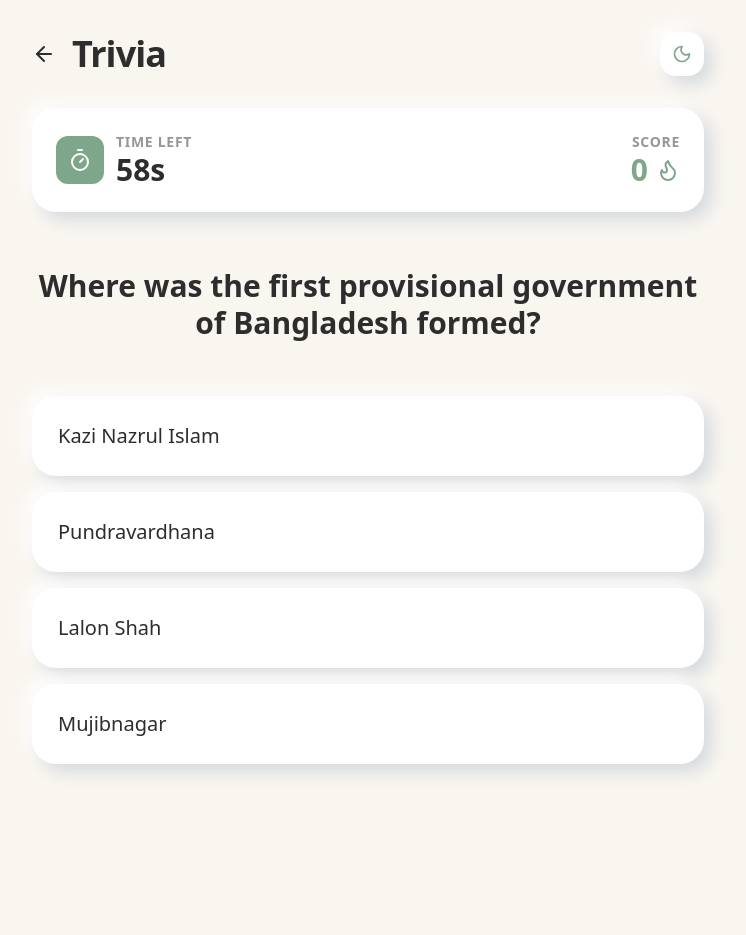
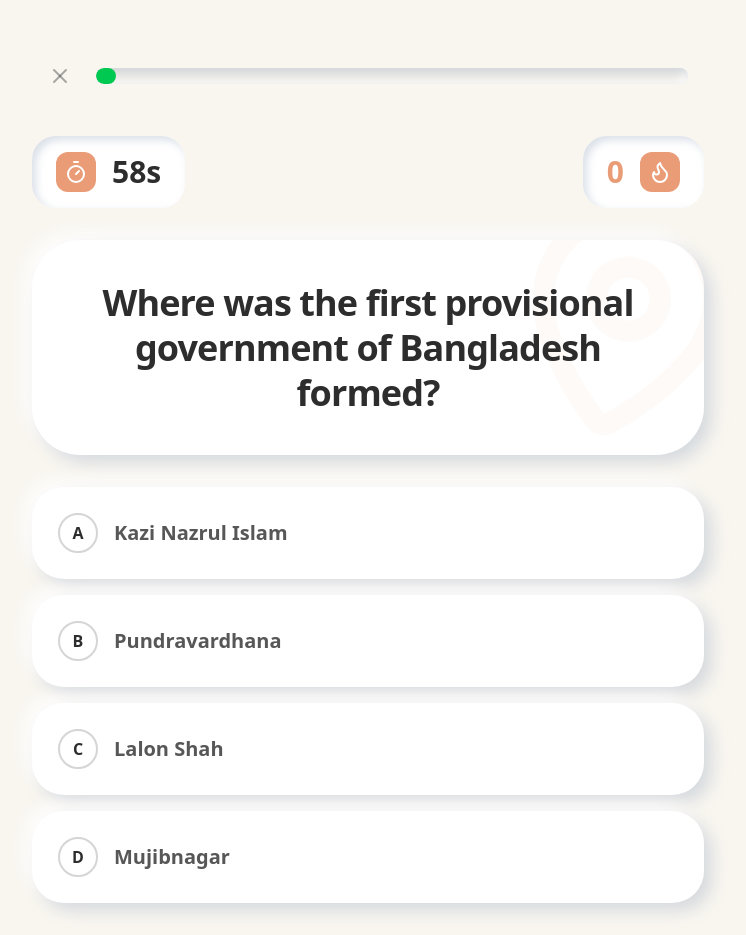
Before and after one commit to rakinthegreat/friction_titanicSwimTeam, a Next.js app: page /learn/trivia in a window 1280 px wide. Both pictures are taken after a click on the element "Bangladesh". Shown: the whole page, without its empty margins (272-1018 px from the left). Before the commit the page ends 800 px from the top, so only its background shows below. Built offline with nearby package versions, Linux system fonts and the light colour scheme.

Commit message:
Trivia: UI updated to look like philosophy

```diff
--- a/src/app/learn/trivia/page.tsx
+++ b/src/app/learn/trivia/page.tsx
@@ -3,8 +3,9 @@
 import React, { useState, useEffect, useCallback, useRef } from 'react';
 import { Card } from '@/components/ui/Card';
 import { ThemeToggle } from '@/components/ui/ThemeToggle';
-import { ArrowLeft, Globe, MapPin, CheckCircle2, XCircle, Trophy, Compass, Timer, Flame } from 'lucide-react';
+import { ArrowLeft, Globe, MapPin, CheckCircle2, XCircle, Trophy, Compass, Timer, Flame, Brain, HelpCircle, Star, X } from 'lucide-react';
 import { useRouter } from 'next/navigation';
+import { LessonProgressBar } from '@/components/learn/LessonProgressBar';
 import geographyData from '@/stored-data/geography.json';
 import bangladeshData from '@/stored-data/bangladesh.json';
 import internationalData from '@/stored-data/international.json';
@@ -47,12 +48,10 @@ export default function TriviaPage() {
   const generateQuestion = useCallback((item: { question: string, answer: string }, data: { question: string, answer: string }[]): Question => {
 
     let distractors: string[] = [];
-    // Regular expressions for Year (e.g. 1971), generic Number, and Dates
     const isYear = /^(17|18|19|20)\d{2}$/.test(item.answer);
     const isNumber = /^\d+$/.test(item.answer);
     const isDate = /^(January|February|March|April|May|June|July|August|September|October|November|December)\s\d{1,2}(,\s\d{4})?$/.test(item.answer);
 
-    // Geographic matchers
     const isSea = item.answer.includes('Sea') || item.answer.includes('Bay') || item.answer.includes('Gulf');
     const isOcean = item.answer.includes('Ocean');
     const isMountain = item.answer.includes('Mount') || item.answer.includes('Peak');
@@ -63,7 +62,6 @@ export default function TriviaPage() {
     if (isYear) {
       const year = parseInt(item.answer);
       while (distractors.length < 3) {
-        // Generate random fake years within +/- 20 years
         const fakeYear = year + Math.floor(Math.random() * 41) - 20;
         if (fakeYear !== year && !distractors.includes(fakeYear.toString())) {
           distractors.push(fakeYear.toString());
@@ -72,7 +70,6 @@ export default function TriviaPage() {
     } else if (isNumber) {
       const num = parseInt(item.answer);
       while (distractors.length < 3) {
-        // Generate fake numbers within +/- 30%
         const offset = Math.floor(num * 0.3);
         const fakeNum = num + Math.floor(Math.random() * (offset * 2 + 1)) - offset;
         const candidate = fakeNum === num ? num + 1 : fakeNum;
@@ -85,13 +82,13 @@ export default function TriviaPage() {
       const hasYear = item.answer.includes(',');
       while (distractors.length < 3) {
         const fakeMonth = months[Math.floor(Math.random() * months.length)];
-        const fakeDay = Math.floor(Math.random() * 28) + 1; // 1 to 28 to avoid invalid days
+        const fakeDay = Math.floor(Math.random() * 28) + 1;
         let fakeDate = `${fakeMonth} ${fakeDay}`;
         if (hasYear) {
           const yearMatch = item.answer.match(/\d{4}/);
           if (yearMatch) {
             const year = parseInt(yearMatch[0]);
-            const fakeYear = year + Math.floor(Math.random() * 11) - 5; // +/- 5 years
+            const fakeYear = year + Math.floor(Math.random() * 11) - 5;
             fakeDate += `, ${fakeYear}`;
           }
         }
@@ -113,21 +110,14 @@ export default function TriviaPage() {
       distractors = [...DESERTS].filter(x => x !== item.answer).sort(() => 0.5 - Math.random()).slice(0, 3);
     } else {
       const hasDigits = /\d/.test(item.answer);
-
-      // Pick random text distractors from the rest of the dataset
       let allOtherAnswers = data
         .map(q => q.answer)
         .filter(ans => ans !== item.answer);
-
-      // If the correct answer has no numbers, filter out any distractors with numbers
       if (!hasDigits) {
         allOtherAnswers = allOtherAnswers.filter(ans => !/\d/.test(ans));
       }
-
       const shuffledOthers = allOtherAnswers.sort(() => 0.5 - Math.random());
       distractors = Array.from(new Set(shuffledOthers)).slice(0, 3);
-
-      // Fallback if dataset is too small
       while (distractors.length < 3) {
         distractors.push("Unknown " + Math.random().toString(36).substr(2, 5));
       }
@@ -216,7 +206,7 @@ export default function TriviaPage() {
       if (timeLeft > 0 && gameState === 'playing') {
         loadNextQuestion(category);
       }
-    }, 600); // 600ms delay to show right/wrong
+    }, 600);
   };
 
   const resetGame = () => {
@@ -224,176 +214,166 @@ export default function TriviaPage() {
     setCategory(null);
   };
 
+  const categoryIcon = category === 'bangladesh' ? MapPin : category === 'international' ? Globe : Compass;
+
   return (
-    <main className="min-h-screen p-6 sm:p-8 max-w-4xl mx-auto space-y-8 animate-in fade-in duration-700">
-      <header className="flex justify-between items-center">
-        <div className="flex items-center">
-          <button
-            onClick={() => {
-              if (gameState === 'menu') {
-                router.push('/learn');
-              } else {
-                setGameState('menu');
-              }
-            }}
-            className="p-2 -ml-2 rounded-full hover:bg-black/5 dark:hover:bg-white/5 transition-colors mr-2"
-            aria-label="Back"
-          >
-            <ArrowLeft className="w-6 h-6" />
-          </button>
-          <div className="space-y-1">
-            <h1 className="text-3xl sm:text-4xl font-extrabold tracking-tight">Trivia</h1>
+    <main className="min-h-screen max-w-4xl mx-auto flex flex-col p-4 animate-in fade-in duration-700">
+      {gameState === 'menu' ? (
+        <div className="flex-1 flex flex-col items-center justify-center space-y-12 py-12">
+           <div className="text-center space-y-4">
+              <div className="inline-block p-4 rounded-3xl bg-accent-secondary/10 text-accent-secondary shadow-neo-out mb-2">
+                <Brain className="w-12 h-12" />
               </div>
-        </div>
-        <ThemeToggle />
-      </header>
-
-      {gameState === 'menu' && (
-        <section className="flex flex-col items-center justify-center space-y-8 py-12">
-          <div className="text-center space-y-2">
-            <h2 className="text-2xl font-bold">Choose a Category</h2>
-            <p className="text-foreground/60">60 seconds. +3s for correct. -1s for wrong.</p>
+              <h1 className="text-6xl font-black tracking-tighter text-foreground">Trivia</h1>
+              <p className="text-xl font-bold text-foreground/50 tracking-wide uppercase">Select Your Territory</p>
            </div>
 
-          <div className="grid grid-cols-1 sm:grid-cols-3 gap-6 w-full max-w-4xl">
+          <div className="grid grid-cols-1 sm:grid-cols-3 gap-8 w-full">
+            {[
+              { id: 'bangladesh', title: 'Bangladesh', icon: MapPin, color: 'text-accent' },
+              { id: 'international', title: 'International', icon: Globe, color: 'text-accent-secondary' },
+              { id: 'geography', title: 'Geography', icon: Compass, color: 'text-green-500' }
+            ].map((cat) => (
               <Card
-              onClick={() => startGame('bangladesh')}
-              className="flex flex-col items-center justify-center p-8 hover:-translate-y-2 group cursor-pointer"
+                key={cat.id}
+                onClick={() => startGame(cat.id as Category)}
+                className="flex flex-col items-center justify-center p-10 hover:-translate-y-2 group cursor-pointer rounded-[3rem] border-none shadow-neo-out bg-card transition-all"
               >
-              <div className="p-6 rounded-3xl bg-black/5 dark:bg-white/5 mb-6 group-hover:scale-110 transition-transform text-accent">
-                <MapPin className="w-12 h-12" />
+                <div className={`p-8 rounded-[2.5rem] bg-black/5 dark:bg-white/5 mb-6 group-hover:scale-110 group-hover:shadow-neo-in transition-all ${cat.color}`}>
+                  <cat.icon className="w-16 h-16" />
                 </div>
-              <h3 className="text-xl font-bold text-center">Bangladesh</h3>
+                <h3 className="text-2xl font-black tracking-tight">{cat.title}</h3>
               </Card>
+            ))}
+          </div>
 
-            <Card
-              onClick={() => startGame('international')}
-              className="flex flex-col items-center justify-center p-8 hover:-translate-y-2 group cursor-pointer"
+          <button
+            onClick={() => router.push('/learn')}
+            className="px-12 py-5 rounded-3xl font-black text-xl bg-card text-foreground/50 shadow-neo-out hover:scale-105 active:scale-95 transition-all"
           >
-              <div className="p-6 rounded-3xl bg-black/5 dark:bg-white/5 mb-6 group-hover:scale-110 transition-transform text-accent-secondary">
-                <Globe className="w-12 h-12" />
+            Go Back
+          </button>
         </div>
-              <h3 className="text-xl font-bold text-center">International</h3>
-            </Card>
+      ) : gameState === 'playing' && currentQuestion ? (
+        <div className="flex-1 flex flex-col py-4">
+          <LessonProgressBar current={60 - timeLeft} total={60} onClose={resetGame} />
 
-            <Card
-              onClick={() => startGame('geography')}
-              className="flex flex-col items-center justify-center p-8 hover:-translate-y-2 group cursor-pointer"
-            >
-              <div className="p-6 rounded-3xl bg-black/5 dark:bg-white/5 mb-6 group-hover:scale-110 transition-transform text-green-500">
-                <Compass className="w-12 h-12" />
-              </div>
-              <h3 className="text-xl font-bold text-center">Geography</h3>
-            </Card>
-          </div>
-        </section>
-      )}
-
-      {gameState === 'playing' && currentQuestion && (
-        <section className="space-y-8 max-w-2xl mx-auto w-full animate-in slide-in-from-bottom-8 duration-500">
-          <div className={`flex justify-between items-center p-6 rounded-3xl shadow-neo-out transition-colors duration-300 ${timeLeft <= 10 ? 'bg-red-500/10' : 'bg-card'}`}>
-            <div className="flex items-center gap-3">
-              <div className={`p-3 rounded-xl ${timeLeft <= 10 ? 'bg-red-500 text-white animate-pulse' : 'bg-accent text-white'}`}>
+          <div className="flex-1 mt-4 space-y-8 max-w-2xl mx-auto w-full animate-in slide-in-from-bottom-8 duration-500">
+            {/* Header Info */}
+            <div className="flex justify-between items-center gap-4">
+              <div className={`flex items-center gap-4 px-6 py-4 rounded-3xl shadow-neo-in bg-card transition-colors duration-300 ${timeLeft <= 10 ? 'border-2 border-red-500/50' : 'border-none'}`}>
+                 <div className={`p-2 rounded-xl ${timeLeft <= 10 ? 'bg-red-500 text-white animate-pulse' : 'bg-accent-secondary text-white'}`}>
                    <Timer className="w-6 h-6" />
                  </div>
-              <div>
-                <p className="text-sm font-semibold text-foreground/50 uppercase tracking-wider">Time Left</p>
-                <div className="flex items-baseline gap-2 relative">
+                 <div className="relative">
                     <p className={`text-3xl font-black tabular-nums ${timeLeft <= 10 ? 'text-red-500' : 'text-foreground'}`}>
                       {Math.max(0, timeLeft)}s
                     </p>
                     {feedback && (
-                    <span className={`absolute -right-8 top-1 font-bold animate-in slide-in-from-bottom-2 fade-in ${feedback.type === 'plus' ? 'text-green-500' : 'text-red-500'}`}>
+                      <span className={`absolute -right-12 top-0 font-black text-xl animate-in slide-in-from-bottom-2 fade-in ${feedback.type === 'plus' ? 'text-green-500' : 'text-red-500'}`}>
                         {feedback.type === 'plus' ? '+' : '-'}{feedback.value}
                       </span>
                     )}
                  </div>
               </div>
-            </div>
 
-            <div className="text-right">
-              <p className="text-sm font-semibold text-foreground/50 uppercase tracking-wider">Score</p>
-              <div className="flex items-center gap-2 text-3xl font-black text-accent">
-                {score}
+              <div className="flex items-center gap-4 px-6 py-4 rounded-3xl shadow-neo-in bg-card border-none">
+                 <p className="text-3xl font-black text-accent-secondary">{score}</p>
+                 <div className="p-2 rounded-xl bg-accent-secondary text-white">
                    <Flame className="w-6 h-6" />
                  </div>
               </div>
             </div>
 
-          <div className={`min-h-[120px] flex items-center justify-center transition-transform ${isShaking ? 'animate-shake' : ''}`}>
-            <h2 className="text-2xl sm:text-3xl font-bold text-center leading-tight">
+            {/* Question Card */}
+            <div className={`relative p-10 rounded-[3rem] shadow-neo-out bg-card overflow-hidden transition-transform ${isShaking ? 'animate-shake' : ''}`}>
+              <div className="absolute -top-12 -right-12 text-accent-secondary/5 rotate-12">
+                 {React.createElement(categoryIcon, { className: "w-64 h-64" })}
+              </div>
+              <h2 className="text-3xl sm:text-4xl font-black text-center leading-tight relative z-10 tracking-tight">
                 {currentQuestion.text}
               </h2>
             </div>
 
+            {/* Options */}
             <div className="grid grid-cols-1 gap-4">
               {currentQuestion.options.map((option, index) => {
                 const isSelected = selectedAnswer === index;
                 const isCorrect = index === currentQuestion.correctAnswer;
 
-              let buttonStyle = "bg-card";
-              let textStyle = "text-foreground";
-
+                let variant: 'default' | 'selected' | 'correct' | 'incorrect' = 'default';
                 if (isAnswerRevealed) {
-                if (isCorrect) {
-                  buttonStyle = "bg-green-500/10 border-green-500 dark:bg-green-500/20 shadow-none";
-                  textStyle = "text-green-600 dark:text-green-400 font-bold";
+                  if (isCorrect) variant = 'correct';
+                  else if (isSelected) variant = 'incorrect';
                 } else if (isSelected) {
-                  buttonStyle = "bg-red-500/10 border-red-500 dark:bg-red-500/20 shadow-none";
-                  textStyle = "text-red-600 dark:text-red-400 font-bold";
-                }
-              } else if (isSelected) {
-                buttonStyle = "bg-accent/10 border-accent";
+                  variant = 'selected';
                 }
 
                 return (
-                <Card
+                  <button
                     key={index}
                     onClick={() => handleAnswerSelect(index)}
-                  className={`p-6 border-2 border-transparent transition-all duration-300 ${buttonStyle} ${!isAnswerRevealed ? 'hover:scale-[1.02] cursor-pointer shadow-neo-out' : 'cursor-default'}`}
+                    disabled={isAnswerRevealed}
+                    className={`
+                      group relative p-6 rounded-[2rem] text-left transition-all duration-300 border-2
+                      ${variant === 'default' ? 'bg-card border-transparent shadow-neo-out hover:border-accent-secondary/30' : ''}
+                      ${variant === 'selected' ? 'bg-accent-secondary/10 border-accent-secondary shadow-neo-in scale-[0.98]' : ''}
+                      ${variant === 'correct' ? 'bg-green-500/20 border-green-500 shadow-neo-in scale-[0.98]' : ''}
+                      ${variant === 'incorrect' ? 'bg-red-500/20 border-red-500 shadow-neo-in scale-[0.98]' : ''}
+                      ${isAnswerRevealed && variant === 'default' ? 'opacity-40 grayscale-[0.5] scale-[0.95] shadow-none' : ''}
+                    `}
                   >
-                  <div className="flex items-center justify-between">
-                    <span className={`text-lg sm:text-xl ${textStyle}`}>
+                    <div className="flex items-center gap-4">
+                      <div className={`
+                        w-10 h-10 rounded-full flex items-center justify-center border-2 transition-all font-black
+                        ${variant === 'default' ? 'border-foreground/20 group-hover:border-accent-secondary/50' : ''}
+                        ${variant === 'selected' ? 'border-accent-secondary bg-accent-secondary text-white' : ''}
+                        ${variant === 'correct' ? 'border-green-500 bg-green-500 text-white' : ''}
+                        ${variant === 'incorrect' ? 'border-red-500 bg-red-500 text-white' : ''}
+                      `}>
+                        {isAnswerRevealed && isCorrect ? <CheckCircle2 className="w-6 h-6" /> :
+                         isAnswerRevealed && isSelected && !isCorrect ? <XCircle className="w-6 h-6" /> :
+                         <span>{String.fromCharCode(65 + index)}</span>}
+                      </div>
+                      <span className={`text-xl font-bold ${variant !== 'default' ? 'text-foreground' : 'text-foreground/80'}`}>
                         {option}
                       </span>
-                    {isAnswerRevealed && isCorrect && <CheckCircle2 className="w-6 h-6 text-green-500" />}
-                    {isAnswerRevealed && isSelected && !isCorrect && <XCircle className="w-6 h-6 text-red-500" />}
                     </div>
-                </Card>
+                  </button>
                 );
               })}
             </div>
-        </section>
-      )}
-
-      {gameState === 'results' && (
-        <section className="flex flex-col items-center justify-center space-y-10 py-16 animate-in zoom-in-95 duration-500">
-          <div className="p-8 rounded-[3rem] bg-accent/10 text-accent mb-4 shadow-neo-out">
-            <Trophy className="w-24 h-24 animate-bounce" />
+          </div>
+        </div>
+      ) : (
+        <div className="flex-1 flex flex-col justify-center items-center space-y-12 py-12 animate-in zoom-in-95 duration-700">
+          <div className="w-40 h-40 bg-accent-secondary/20 text-accent-secondary rounded-[3rem] flex items-center justify-center shadow-neo-out border-4 border-accent-secondary/10 relative overflow-hidden">
+             <Trophy className="w-20 h-20 animate-bounce" />
+             <Star className="absolute top-4 right-4 w-8 h-8 text-yellow-500/50 animate-pulse" />
           </div>
 
           <div className="text-center space-y-4">
-            <h2 className="text-4xl font-extrabold">Time's Up!</h2>
-            <p className="text-xl text-foreground/70">
-              You scored <span className="text-3xl font-bold text-accent mx-2">{score}</span> points.
+            <h2 className="text-6xl font-black tracking-tighter">Time's Up!</h2>
+            <p className="text-2xl font-bold text-foreground/50 tracking-tight">
+              You achieved a score of <span className="text-5xl text-accent-secondary mx-2">{score}</span>
             </p>
           </div>
 
-          <div className="flex flex-col sm:flex-row gap-4 w-full max-w-md">
+          <div className="flex flex-col sm:flex-row gap-6 w-full max-w-md">
             <button
               onClick={resetGame}
-              className="flex-1 py-4 px-6 rounded-2xl bg-foreground text-background font-bold text-lg hover:opacity-90 transition-opacity active:scale-95 shadow-neo-out"
+              className="flex-1 py-6 px-8 rounded-[2rem] bg-accent-secondary text-white font-black text-2xl shadow-neo-out hover:scale-105 active:scale-95 transition-all"
             >
-              Play Again
+              Try Again
             </button>
             <button
               onClick={() => router.push('/learn')}
-              className="flex-1 py-4 px-6 rounded-2xl bg-card font-bold text-lg hover:bg-black/5 dark:hover:bg-white/5 transition-colors active:scale-95 shadow-neo-out"
+              className="flex-1 py-6 px-8 rounded-[2rem] bg-card text-foreground/50 font-black text-2xl shadow-neo-out hover:scale-105 active:scale-95 transition-all"
             >
-              Back to Learn
+              Finish
             </button>
           </div>
-        </section>
+        </div>
       )}
     </main>
   );
```
Lines whose indentation alone changed are shown as unchanged.
